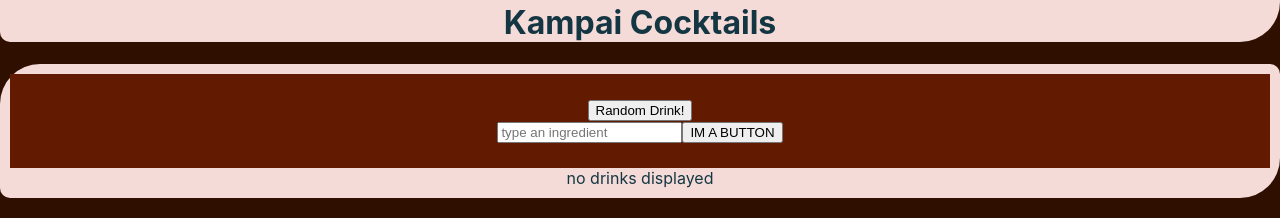
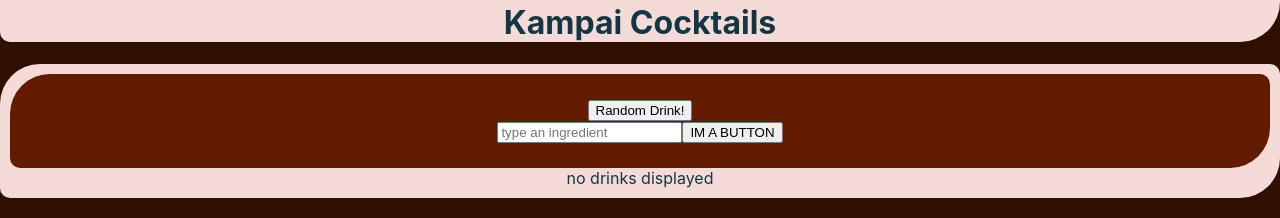
Before and after one commit to kampai-cocktails/kampai-cocktails, a React (Create React App) app: page / in a window 1280 px wide. Shown: the part 201-419 px from the top of the page. Built offline with nearby package versions, Linux system fonts and the light colour scheme.

Commit message:
more css

```diff
--- a/src/styles/MainPage.css
+++ b/src/styles/MainPage.css
@@ -9,6 +9,7 @@
 .allButtons {
   background: #621b00;
   padding: 25px;
+  border-radius: 40px 10px;
 }
 
 /*
```
